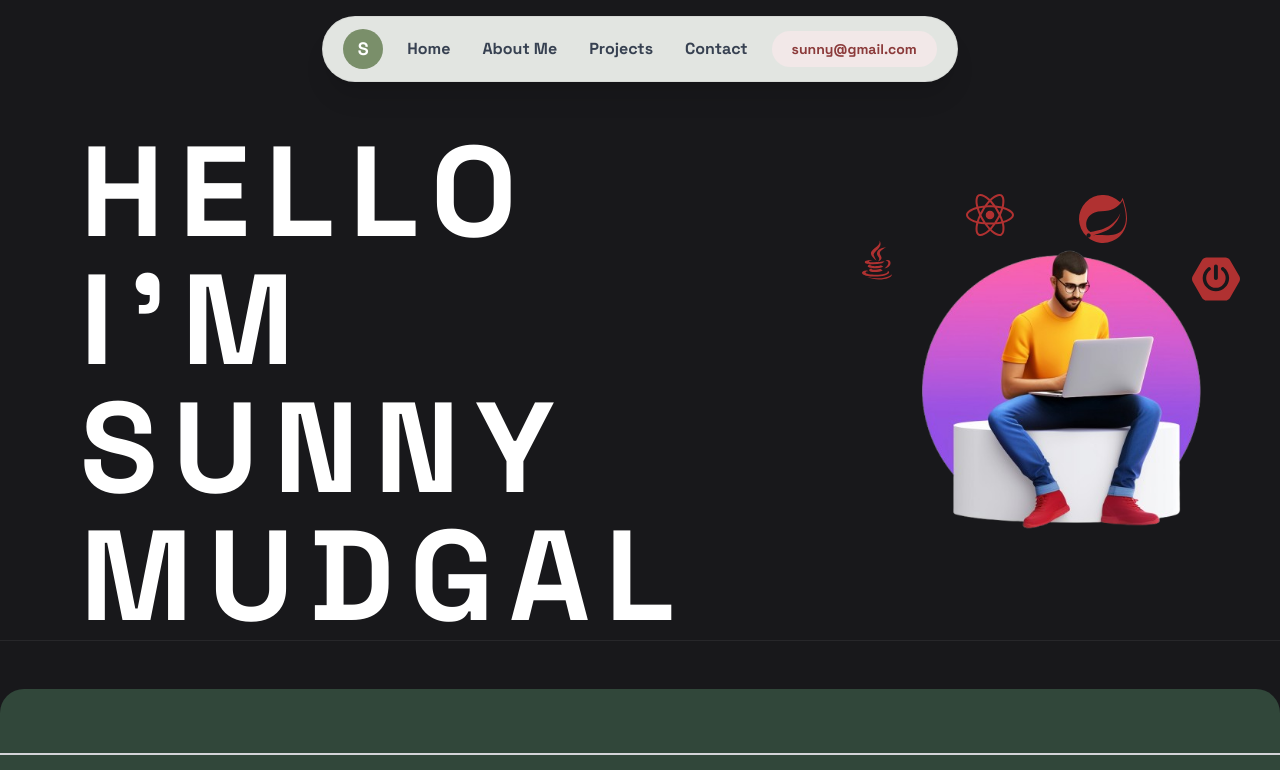
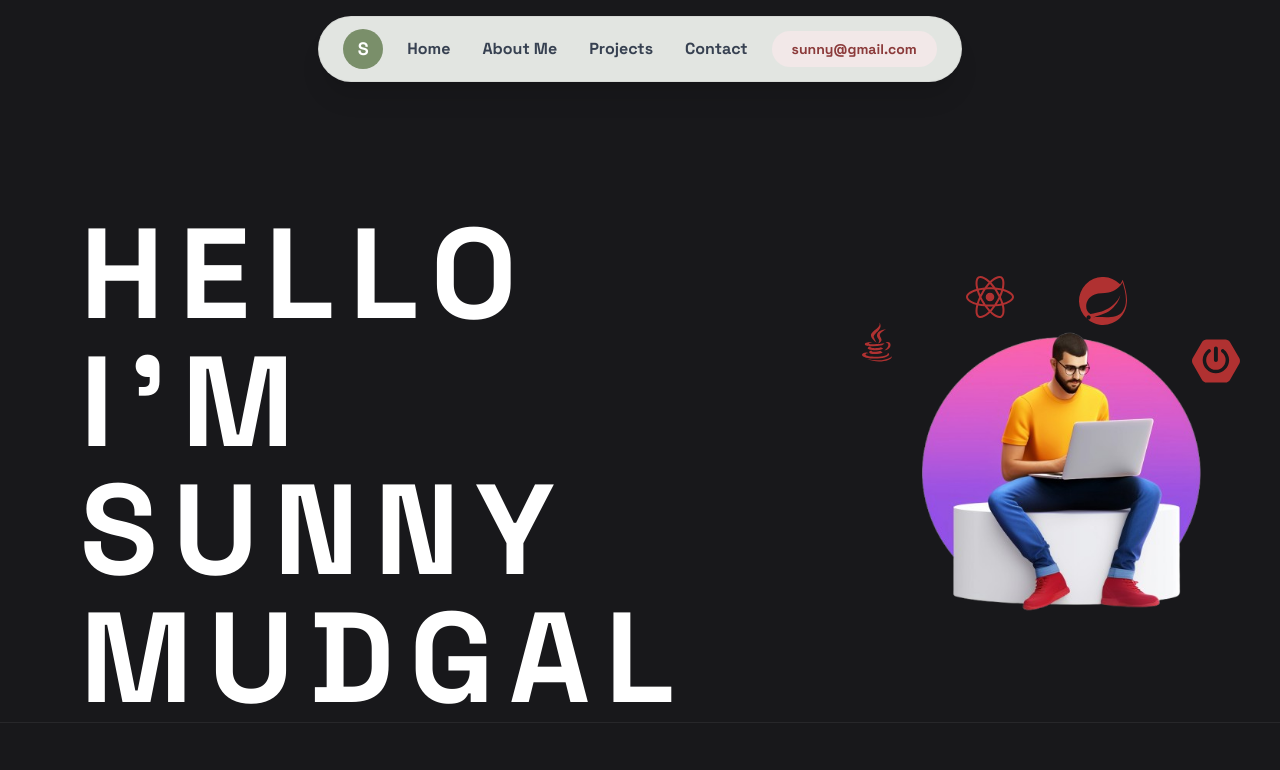
Before and after one commit to sunnnymudgal/PortfolioWebsite, a React (Vite) app: page / in a window 1280 px wide. Shown: the top 770 px of the page. Built offline with nearby package versions, Linux system fonts and the light colour scheme.

Commit message:
Update Navbar.jsx

```diff
--- a/src/components/Navbar.jsx
+++ b/src/components/Navbar.jsx
@@ -5,13 +5,12 @@ export const Navbar = () => {
   const [navOpen, setNavOpen] = useState(false);
 
   return (
-    <header className="fixed top-0 left-1/2 -translate-x-1/2 z-50 w-full flex justify-center">
-      {/* Spacer for top gap */}
-      <div className="mt-4">
+    <>
+      {/* Wrapper gives spacing */}
+      <div className="sticky top-0 z-50 flex justify-center pt-4">
         <nav
-          className="flex items-center gap-6 px-5 py-3 rounded-full
-          bg-[#eef1ec]/95 backdrop-blur-md shadow-xl border border-black/5
-          transition-all duration-300"
+          className="flex items-center gap-6 px-6 py-3 rounded-full
+          bg-[#eef1ec]/95 backdrop-blur-md shadow-xl border border-black/5"
         >
           {/* Logo */}
           <div className="w-10 h-10 flex items-center justify-center rounded-full
@@ -41,7 +40,7 @@ export const Navbar = () => {
             {navOpen ? <FaTimes size={20} /> : <FaBars size={20} />}
           </button>
 
-          {/* Email */}
+          {/* Email Pill */}
           <div
             className="hidden sm:block px-5 py-2 rounded-full text-sm font-semibold
             bg-[#f2e8e8] text-[#8b3a3a]
@@ -50,15 +49,16 @@ export const Navbar = () => {
             sunny@gmail.com
           </div>
         </nav>
+      </div>
 
-        {/* Mobile Menu */}
-        <div
-          className={`md:hidden mt-3 rounded-2xl overflow-hidden
-          bg-[#eef1ec]/95 backdrop-blur-md shadow-lg
-          transition-all duration-300 ease-in-out
-          ${navOpen ? "max-h-64 opacity-100" : "max-h-0 opacity-0"}`}
-        >
-          <ul className="flex flex-col items-center gap-5 py-5 text-base font-semibold text-[#374151]">
+      {/* MOBILE MENU */}
+      <div
+        className={`md:hidden flex justify-center
+        transition-all duration-300 ease-in-out
+        ${navOpen ? "opacity-100" : "opacity-0 pointer-events-none"}`}
+      >
+        <div className="mt-3 w-fit rounded-2xl bg-[#eef1ec]/95 backdrop-blur-md shadow-lg">
+          <ul className="flex flex-col items-center gap-5 py-5 px-10 text-base font-semibold text-[#374151]">
             {["Home", "About Me", "Projects", "Contact"].map((item) => (
               <li key={item}>
                 <a
@@ -73,6 +73,6 @@ export const Navbar = () => {
           </ul>
         </div>
       </div>
-    </header>
+    </>
   );
 };
```
